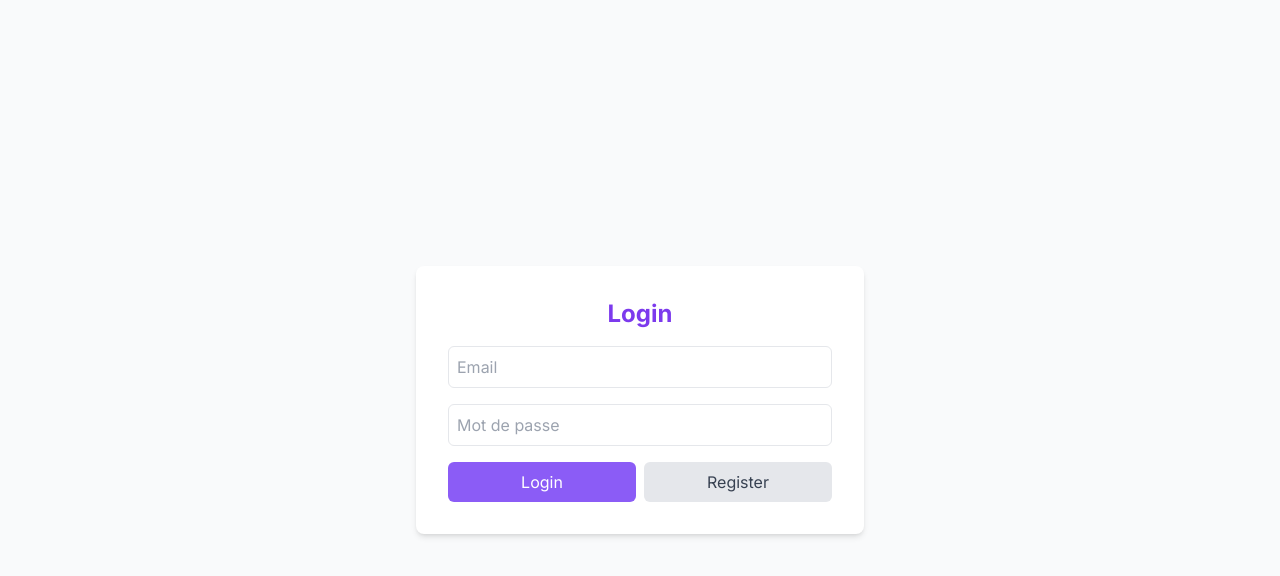
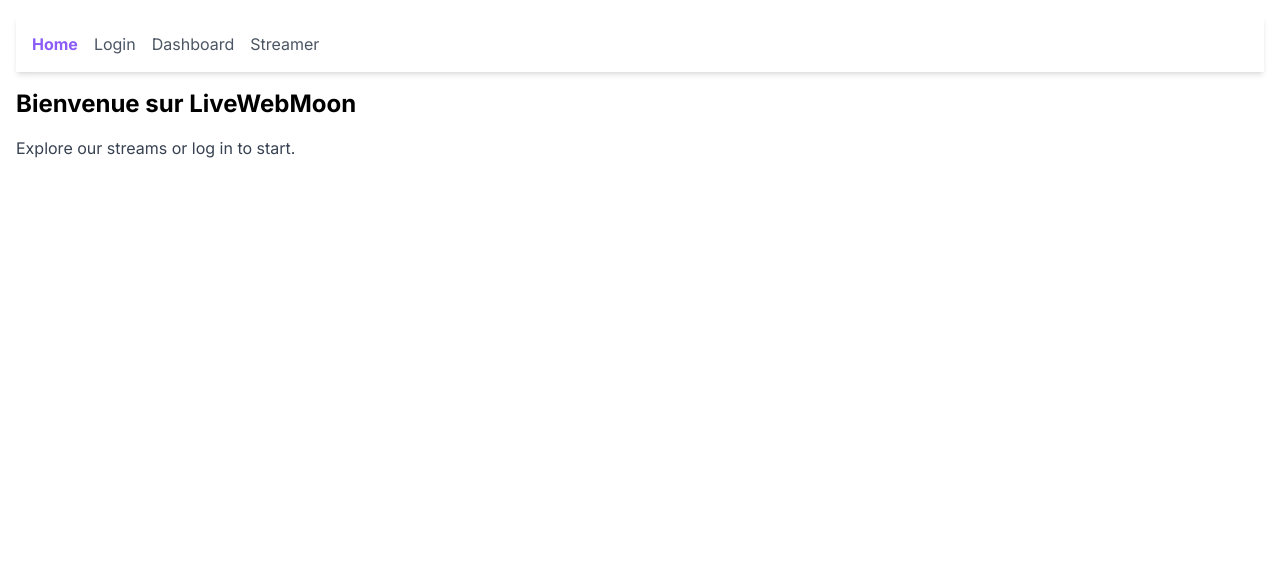
Before and after one commit to abou-cell/livewebmoon, a React (Vite) app: page / in a window 1280 px wide. Before the commit this address led to /login. Shown: the top 576 px of the page. Built offline with nearby package versions, Linux system fonts and the light colour scheme; no server answers; the HTML template or start-up script is replaced by a standard one.

Commit message:
feat: add navigation bar

```diff
--- a/src/App.js
+++ b/src/App.js
@@ -4,6 +4,7 @@ import Login from "./components/Login";
 import Dashboard from "./components/Dashboard";
 import StreamerPanel from "./components/StreamerPanel";
 import StreamPlayer from "./components/StreamPlayer";
+import Landing from "./components/Landing";
 
 const PrivateRoute = ({ children }) => {
   const { user, loading } = useAuth();
@@ -21,9 +22,10 @@ function App() {
     <AuthProvider>
       <BrowserRouter>
         <Routes>
+          <Route path="/" element={<Landing />} />
           <Route path="/login" element={<Login />} />
           <Route
-            path="/"
+            path="/dashboard"
             element={
               <PrivateRoute>
                 <Dashboard />
--- a/src/components/Dashboard.js
+++ b/src/components/Dashboard.js
@@ -2,6 +2,7 @@ import { useState } from "react";
 import { useNavigate } from "react-router-dom";
 import { useAuth } from "../hooks/useAuth";
 import Header from "./Header";
+import Navbar from "./Navbar";
 
 const Dashboard = () => {
   const { user } = useAuth();
@@ -14,6 +15,7 @@ const Dashboard = () => {
 
   return (
     <div className="p-4">
+      <Navbar />
       <Header />
       <h2 className="text-xl mb-4">Bonjour {user?.email}</h2>
       <div className="mb-4">Crédits: {credits}</div>
--- /dev/null
+++ b/src/components/Landing.js
@@ -0,0 +1,13 @@
+import Navbar from "./Navbar";
+
+const Landing = () => {
+  return (
+    <div className="p-4">
+      <Navbar />
+      <h1 className="text-2xl font-bold mb-4">Bienvenue sur LiveWebMoon</h1>
+      <p className="text-gray-700">Explore our streams or log in to start.</p>
+    </div>
+  );
+};
+
+export default Landing;
--- /dev/null
+++ b/src/components/Navbar.js
@@ -0,0 +1,25 @@
+import { NavLink } from "react-router-dom";
+
+const Navbar = () => {
+  const linkClass = ({ isActive }) =>
+    isActive ? "text-violet-500 font-bold" : "text-gray-600";
+
+  return (
+    <nav className="p-4 bg-white shadow-md flex space-x-4 mb-4">
+      <NavLink to="/" end className={linkClass}>
+        Home
+      </NavLink>
+      <NavLink to="/login" className={linkClass}>
+        Login
+      </NavLink>
+      <NavLink to="/dashboard" className={linkClass}>
+        Dashboard
+      </NavLink>
+      <NavLink to="/streamer" className={linkClass}>
+        Streamer
+      </NavLink>
+    </nav>
+  );
+};
+
+export default Navbar;
--- a/src/components/StreamerPanel.js
+++ b/src/components/StreamerPanel.js
@@ -1,5 +1,6 @@
 import { useState } from "react";
 import Header from "./Header";
+import Navbar from "./Navbar";
 import { createLiveStream } from "../api/createLiveStream";
 
 const StreamerPanel = () => {
@@ -12,6 +13,7 @@ const StreamerPanel = () => {
 
   return (
     <div className="p-4">
+      <Navbar />
       <Header />
       <button
         onClick={handleCreate}
```
